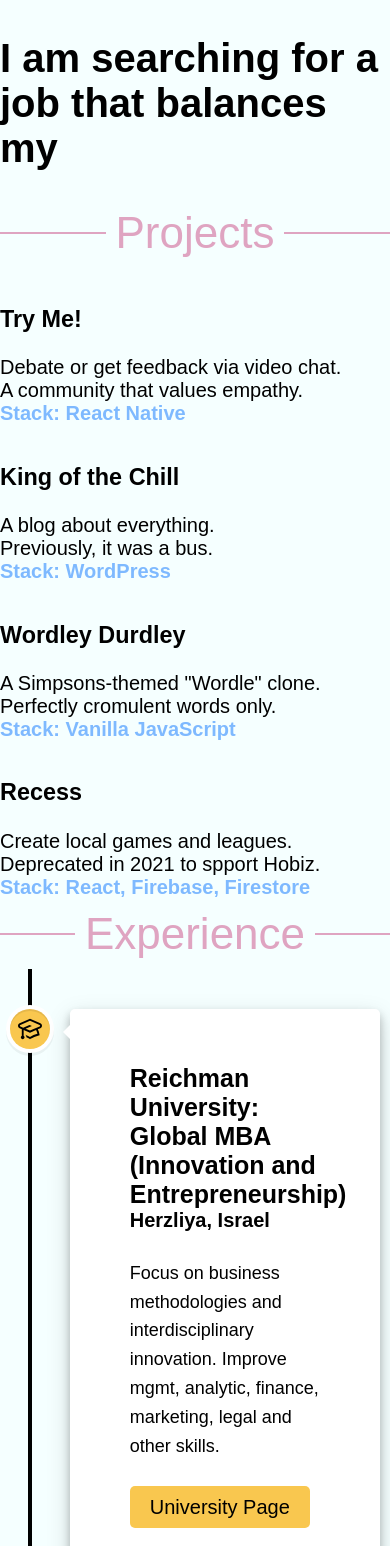
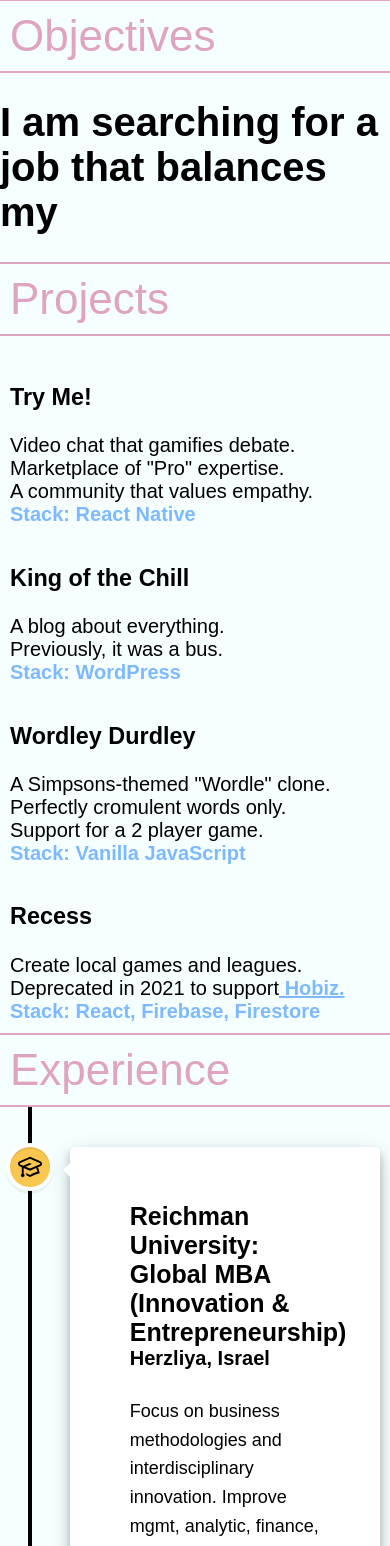
Before and after one commit to gaginton/guidance, a React (Create React App) app: page / in a window 390 px wide. Shown: the part 451-1997 px from the top of the page. Built offline with nearby package versions, Linux system fonts and the light colour scheme.

Commit message:
texst change; css to remove extra space in columns

```diff
--- a/package.json
+++ b/package.json
@@ -1,5 +1,5 @@
 {
-  "name": "guidance",
+  "name": "guidancespace",
   "version": "0.1.0",
   "private": true,
   "dependencies": {
--- a/src/App.css
+++ b/src/App.css
@@ -9,11 +9,8 @@
 }
 
 nav.navbar {
-  /* position: sticky; */
-  /* z-index: 10; */
   top: 0;
   width: 100%;
-  /* font-size: 16px; */
   opacity: 0.9;
 }
 
@@ -32,6 +29,10 @@
 
 div.main {
   padding-top: 60px;
+}
+
+.pad-bottom {
+  padding-bottom: 60px;
 }
 
 .title {
@@ -134,6 +135,7 @@
 .container {
   display: flex;
   align-items: center;
+  flex-wrap: wrap;
 }
 
 .container .border {
@@ -145,6 +147,30 @@
   padding: 0px 10px;
 }
 
+.column {
+  flex: 1; /* This ensures both columns share available space equally on desktop */
+  box-sizing: border-box;
+  padding: 10px;
+  min-width: 300px; /* This ensures a minimum width for the columns */
+}
+
+@media (max-width: 768px) {
+  .column {
+      flex: 100%; /* On mobile devices, each column takes full width */
+      min-width: 100%;
+  }
+
+      /* Remove padding at the bottom of the first column */
+      .column:nth-child(1) {
+        padding-bottom: 0;
+    }
+
+    /* Remove padding at the top of the second column */
+    .column:nth-child(2) {
+        padding-top: 0;
+    }
+}
+
 .divider-text {
   color: #DFA4C1;
   font-size: 44px;
@@ -154,10 +180,6 @@
 .space-evenly {
   align-items: center;
   justify-content: space-evenly !important;
-}
-
-.hobbies-container {
-  margin-bottom: 80px;
 }
 
 .footer-text {
--- a/src/components/connect-button/ConnectButton.js
+++ b/src/components/connect-button/ConnectButton.js
@@ -3,7 +3,7 @@
 
 function ConnectButton() {
     return (
-        <div className="container space-evenly">
+        <div className="container space-evenly pad-bottom">
             <Button
                 className="connect-btn"
                 variant="outline-dark"
--- a/src/components/hobies-overview/HobiesOverview.js
+++ b/src/components/hobies-overview/HobiesOverview.js
@@ -2,10 +2,10 @@
 
 function HobbiesOverview() {
     return (
-        <div className="container">
-            <div className='hobbies-container'>
+        <div className="container pad-bottom">
+            <div className='column'>
                 {/* <h3>Hobbies:</h3> */}
-                <li>My main focus is my app,&nbsp;
+                <li>My main focus is &nbsp;
                     <a
                         href="https://tryme.games"
                         className='link-text bold'
@@ -16,7 +16,7 @@
                     &nbsp;
                 </li>
                 <li>I wake early to train, walk my dog.</li>
-                <li>I love travel, philosophical convos, lectures and tech conferences.</li>
+                <li>I love travel, philosophy and tech conferences.</li>
                 <li>I am a music fan and
                     <a
                         href="https://soundcloud.com/guyandrew"
@@ -30,7 +30,18 @@
                 <li>
                     I volunteer every week.
                 </li>
+            </div>
+            <div className='column'>
                 <li>I read extensively about STEM.</li>
+                <li>I love
+                    <a
+                        href="https://www.lesswrong.com/"
+                        className='link-text bold'
+                        target="_blank"
+                        rel="noopener noreferrer"
+                    > LessWrong.
+                    </a>
+                </li>
                 <li>I play a lot of SNES, esp Dr. Mario.</li>
                 <li>I watched most HBO shows.</li>
                 <li>I should have a PhD in cartoons.</li>
--- a/src/components/project-overview/ProjectsOverview.js
+++ b/src/components/project-overview/ProjectsOverview.js
@@ -3,9 +3,10 @@
 function ProjectsOverview() {
     return (
         <div className="container">
-            <div>
+            <div className="column">
                 <h3>Try Me!</h3>
-                <div>Debate or get feedback via video chat.</div>
+                <div>Video chat that gamifies debate.</div>
+                <div>Marketplace of "Pro" expertise.</div>
                 <div>A community that values empathy.</div>
                 <div className='stack'>Stack: React Native</div>
 
@@ -13,15 +14,25 @@
                 <div>A blog about everything.</div>
                 <div>Previously, it was a bus.</div>
                 <div className='stack'>Stack: WordPress</div>
-
+            </div>
+            <div className="column">
                 <h3>Wordley Durdley</h3>
                 <div>A Simpsons-themed "Wordle" clone.</div>
                 <div>Perfectly cromulent words only.</div>
+                <div>Support for a 2 player game.</div>
                 <div className='stack'>Stack: Vanilla JavaScript</div>
 
                 <h3>Recess</h3>
                 <div>Create local games and leagues.</div>
-                <div>Deprecated in 2021 to spport Hobiz.</div>
+                <div>Deprecated in 2021 to support
+                    <a
+                        href="https://www.hobizapp.com/"
+                        className='link-text bold'
+                        target="_blank"
+                        rel="noopener noreferrer"
+                    > Hobiz.
+                    </a>
+                </div>
                 <div className='stack'>Stack: React, Firebase, Firestore</div>
             </div>
         </div>
--- a/src/components/timeline/timelineElements.js
+++ b/src/components/timeline/timelineElements.js
@@ -1,13 +1,13 @@
 let timelineElements = [
     {
         id: 10,
-        title: "Reichman University: Global MBA (Innovation and Entrepreneurship)",
+        title: "Reichman University: Global MBA (Innovation & Entrepreneurship)",
         location: "Herzliya, Israel",
         description:
             "Focus on business methodologies and interdisciplinary innovation. Improve mgmt, analytic, finance, marketing, legal and other skills.",
         date: "Nov 2022 - Jun 2024",
         icon: "school",
-        buttonText: "University Page",
+        buttonText: "University",
         link: "https://www.runi.ac.il/en/schools/rris/graduate/global-mba"
     },
     {
@@ -18,7 +18,7 @@
             "Managed client relations and all support issues. Built knowledge base, troubleshoot guides, procedures, automation to facilitate quicker ticket turnaround. Assisted with technical design and proofreading.",
         date: "Feb 2022 - Present",
         icon: "work",
-        buttonText: "Company Page",
+        buttonText: "Company",
         link: "https://base.ai/"
     },
     {
@@ -29,7 +29,7 @@
             "I manage the website for KeepOlim, a nonprofit that helps immigrants integrate into Israel. I managed 3 interns who assisted with content management, including social media.",
         date: "Jan 2023 - Present",
         icon: "work",
-        buttonText: "KeepOlim Page",
+        buttonText: "KeepOlim",
         link: "https://keepolim.org/"
     },
     {
@@ -40,7 +40,7 @@
             "I was an intern at Jeeng, then asked to be their first developer after Jeeng raised funds. Worked with Vue.js, GraphQL, BigQuery, PostgreSQL and memSQL (Single Store). Wrote unit tests with Mocha and Chai. Greatly involved with data management, cost reductions and overseeing schema changes. Previously used Hitachi's Pentaho platform, later Google Data Studio and Looker, to visualize data.",
         date: "Dec 2019 - Jan 2022",
         icon: "work",
-        buttonText: "Company Page",
+        buttonText: "Company",
         link: "https://www.jeeng.com/"
     },
     {
@@ -51,7 +51,7 @@
             "Built a Chrome extension (vanilla JS) to grab elements from the DOM, to easily debug web integration. Helped account managers and clients answer technical questions. Assisted in QA and infrastructure rollouts. Created test pages.",
         date: "Apr 2019 - Dec 2019",
         icon: "work",
-        buttonText: "Company Page",
+        buttonText: "Company",
         link: "https://www.openweb.com/"
     },
     {
@@ -76,13 +76,13 @@
     },
     {
         id: 3,
-        title: "ESAC Inc (ICF): Project Manager",
+        title: "ESAC Inc: Project Manager",
         location: "Rockville, Maryland",
         description:
             "Corresponded with measure developers and CMS in efforts to develop clinical standards - Healthcare IT -  used in the “Electronic Submission of Medical Documentation” and “Electronic Clinical Quality Measures” project.",
         date: "Nov 2015 - Sep 2016",
         icon: "work",
-        buttonText: "Company Page",
+        buttonText: "Company",
         link: "https://www.icf.com/work/federal-health/it"
     },
     {
@@ -93,7 +93,7 @@
             "Managed the artist side of a streaming service written in JS. Tasks included artist outreach, managing social media accounts, overseeing development, uploading content to MySQL, creating marketing plans and press kits.",
         date: "May 2015 - May 2016",
         icon: "work",
-        buttonText: "View FB Page",
+        buttonText: "View FB",
         link: "https://www.facebook.com/SetmineApp/"
     },
     {
```
Also changed, not shown: 1 other file (tests, documents, lock files or other folders).
